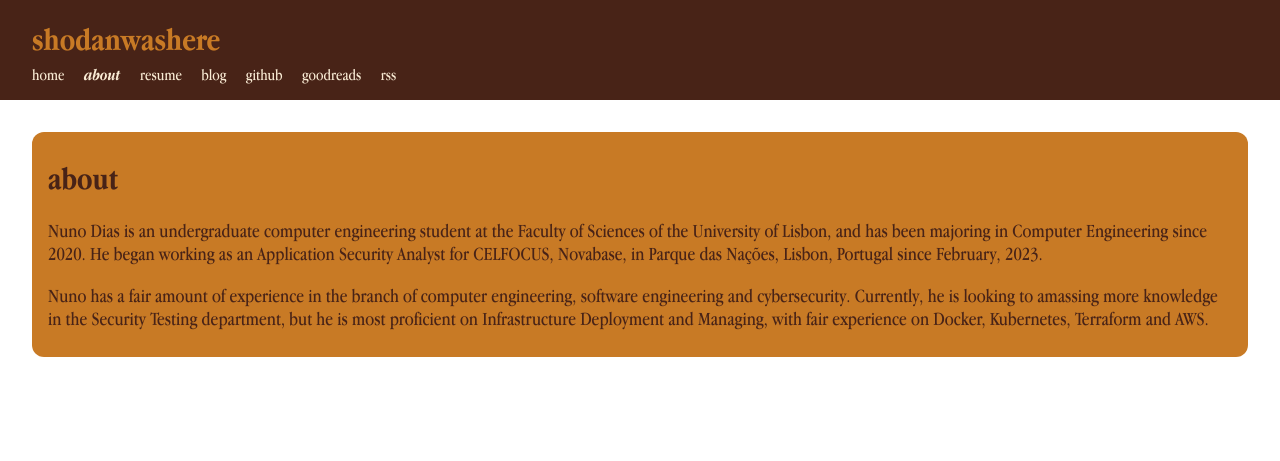
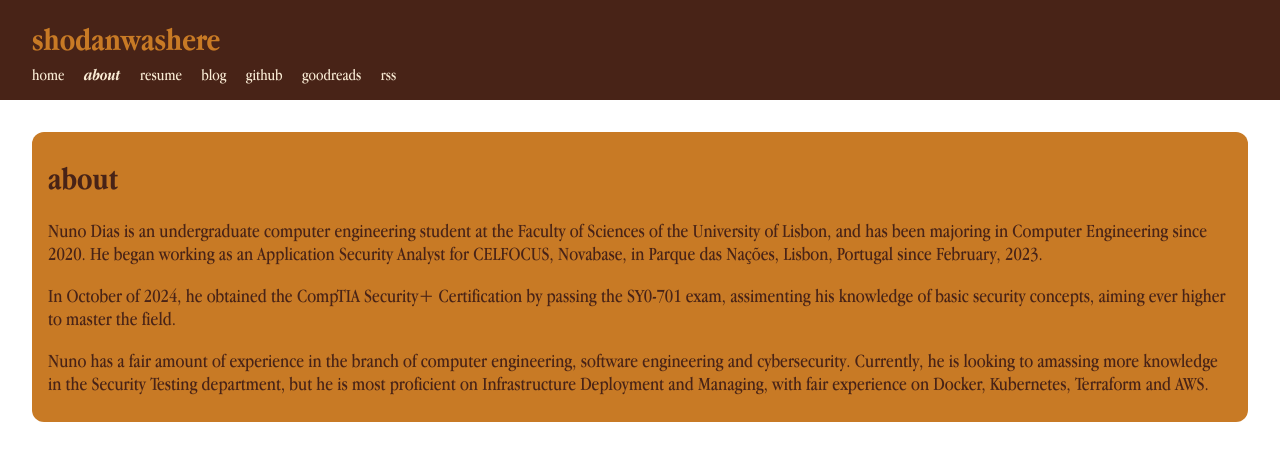
Before and after one commit to shodanwashere/shodanwashere.github.io, a Jekyll site: the page built from about.html, in a window 1280 px wide, cut to the strip 0-560 px from the top of the page. Shown: the top 461 px of the strip. Built offline with Jekyll 4.4.1, drawn with Linux system fonts in a browser that asks for light colours.

Commit message:
Update about.html

```diff
--- a/about.html
+++ b/about.html
@@ -6,5 +6,6 @@ layout: generic
 <div class="about">
 	<h1>about</h1>
 	<p>Nuno Dias is an undergraduate computer engineering student at the Faculty of Sciences of the University of Lisbon, and has been majoring in Computer Engineering since 2020. He began working as an Application Security Analyst for CELFOCUS, Novabase, in Parque das Nações, Lisbon, Portugal since February, 2023.</p>
+	<p>In October of 2024, he obtained the CompTIA Security+ Certification by passing the SY0-701 exam, assimenting his knowledge of basic security concepts, aiming ever higher to master the field.</p>
 	<p>Nuno has a fair amount of experience in the branch of computer engineering, software engineering and cybersecurity. Currently, he is looking to amassing more knowledge in the Security Testing department, but he is most proficient on Infrastructure Deployment and Managing, with fair experience on Docker, Kubernetes, Terraform and AWS.</p>
 </div>
```
